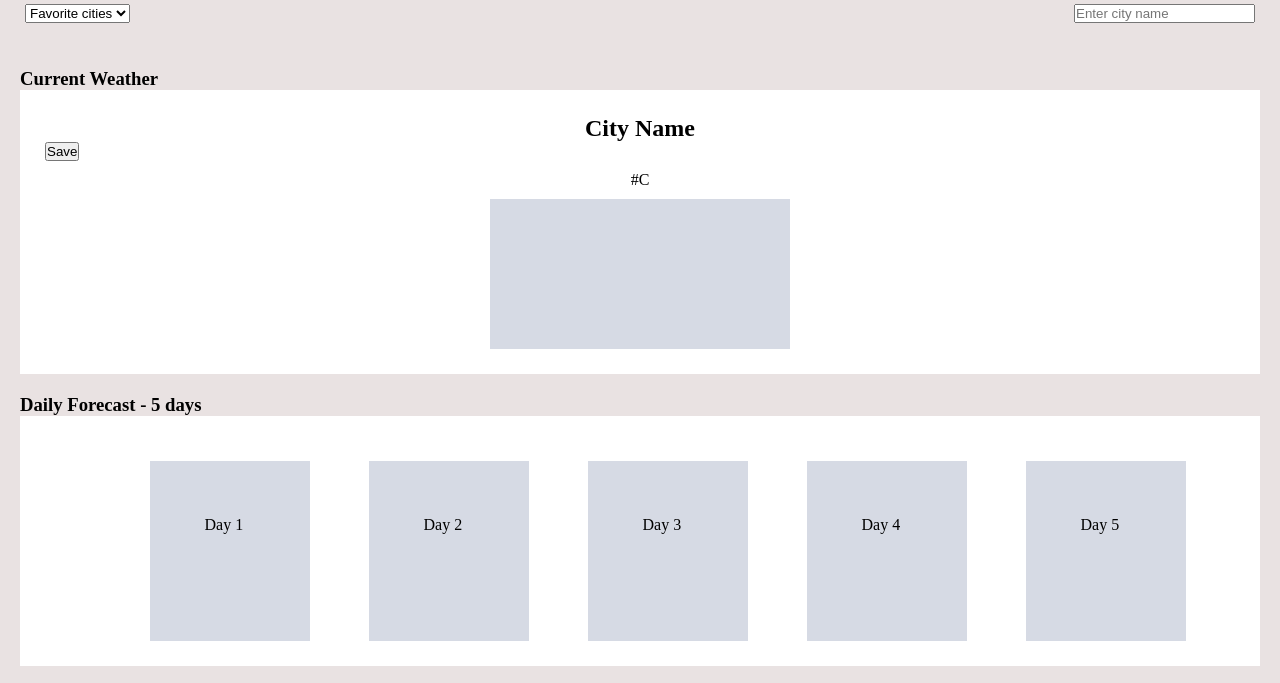
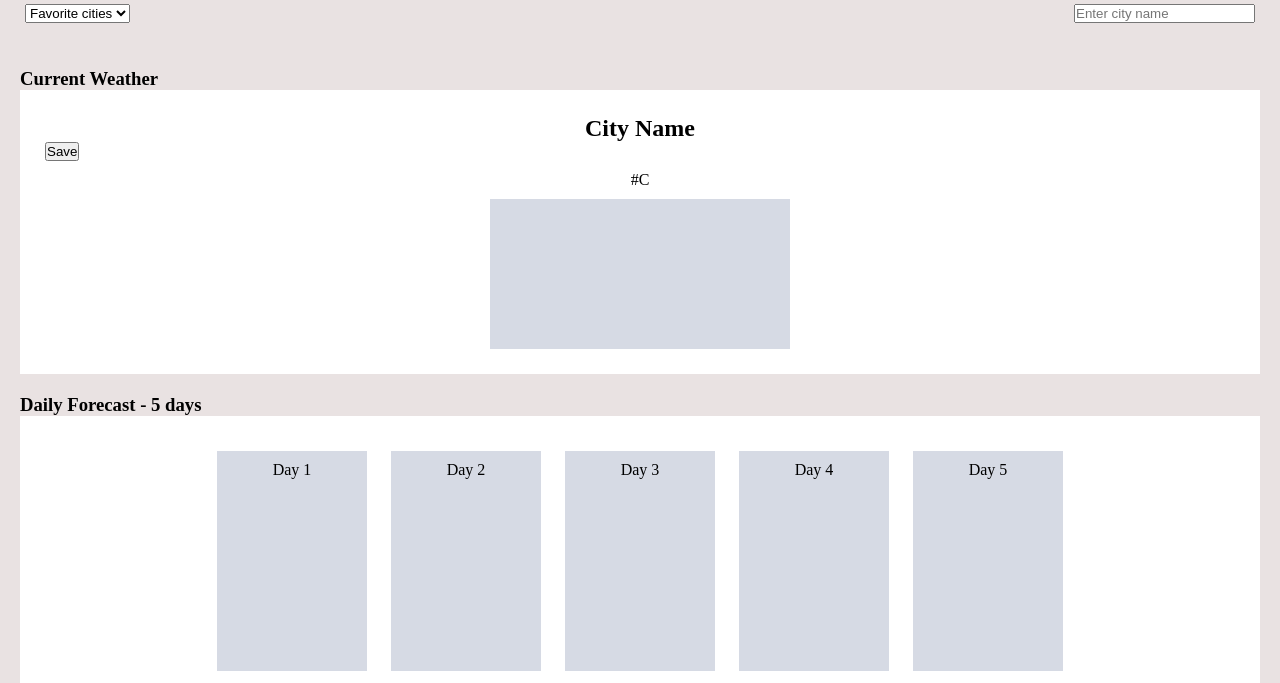
Before and after one commit to DaweUrbi/weather-app, a website: page main-index.html in a window 1280 px wide. Shown: the part 106-789 px from the top of the page. Drawn offline with Linux system fonts and the light colour scheme; some packages are replaced by stand-ins of ours.

Commit message:
daily forecast - CSS

```diff
--- a/frontend/static/css/style.scss
+++ b/frontend/static/css/style.scss
@@ -100,12 +100,13 @@ header h1 {
 .days {
   display: inline-block;
   background-color: rgb(214, 218, 228);
-  padding: 55px;
-  height: 70px;
-  width: 50px;
-  margin-left: 55px;
-  margin-top: 20px;
+  padding: 10px;
+  height: 200px;
+  width: 130px;
+  margin: 10px;
+  text-align: center;
 }
+
 //? Daily Forecast (End)
 
 //? Hourly Forecast (Start)
--- a/frontend/static/js/main.js
+++ b/frontend/static/js/main.js
@@ -199,9 +199,6 @@ const drawFiveDays = function (d) {
     // const sunrise = new Date (d.daily[i].sunrise * 1000);
     // const sunset = new Date (d.daily[i].sunset * 1000);
 
-
-
-
     let divWeatherInfo = document.createElement('div');
     divWeatherInfo.className = 'days';
 
@@ -275,7 +272,6 @@ const drawFiveDays = function (d) {
     pDailyDayTemp.appendChild(labelDailyDayTemp);
     divWeatherInfo.appendChild(pDailyNightTemp);
     pDailyNightTemp.appendChild(labelDailyNightTemp);
-
       // divWeatherInfo.appendChild(pSunrise);
       // pSunrise.appendChild(labelSunrise);
       // divWeatherInfo.appendChild(pSunset);
```
Also changed, not shown: frontend/static/css/style.css, 1 other file.
